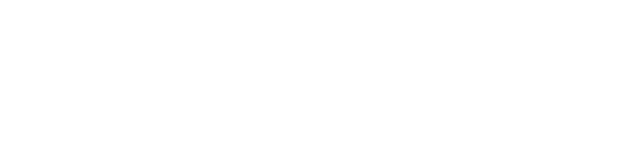
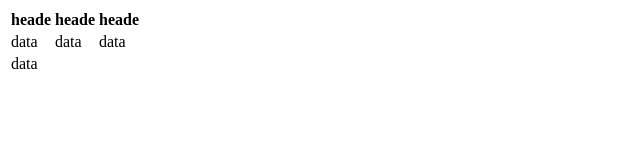
Before and after one commit to slimroot/localrepo, a plain HTML site: page index.html in a window 1280 px wide. Shown: the whole page, without its empty margins (0-640 px from the left). Drawn offline with Linux system fonts and the light colour scheme.

Commit message:
Included Tables

```diff
--- a/index.html
+++ b/index.html
@@ -1,11 +1,29 @@
 <!DOCTYPE html>
 <html lang="en">
-<head>
-    <meta charset="UTF-8">
-    <meta name="viewport" content="width=device-width, initial-scale=1.0">
+  <head>
+    <meta charset="UTF-8" />
+    <meta name="viewport" content="width=device-width, initial-scale=1.0" />
     <title>Document</title>
-</head>
-<body>
-
-</body>
+  </head>
+  <body>
+    <table>
+      <thead>
+        <th>heade</th>
+        <th>heade</th>
+        <th>heade</th>
+      </thead>
+      <tbody>
+        <tr>
+          <td>data</td>
+          <td>data</td>
+          <td>data</td>
+        </tr>
+      </tbody>
+      <tfoot>
+        <tr>
+          <td>data</td>
+        </tr>
+      </tfoot>
+    </table>
+  </body>
 </html>
```
